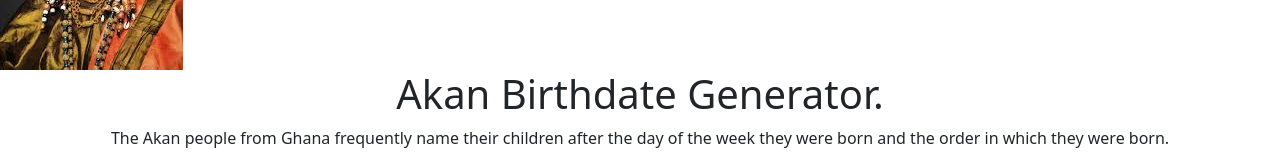
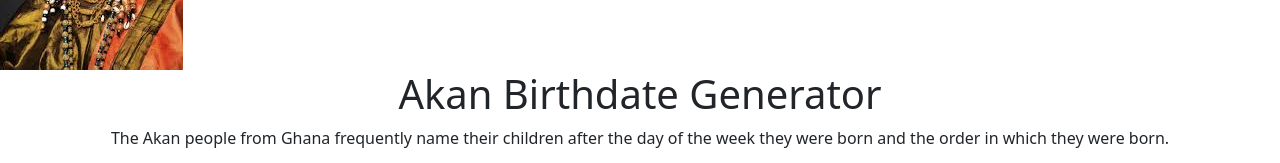
Before and after one commit to Chebichii-Lab/akan, a plain HTML site: page index.html in a window 1280 px wide. Shown: the part 205-368 px from the top of the page. Drawn offline with Linux system fonts and the light colour scheme; files whose address does not match are found by name.

Commit message:
removed a fullstop

```diff
--- a/index.html
+++ b/index.html
@@ -11,7 +11,7 @@
 <img src="akan.jpeg">
     <body>
         <div class="container-fluid-bg">
-            <h1>Akan Birthdate Generator.</h1>
+            <h1>Akan Birthdate Generator</h1>
             <p>The Akan people from Ghana frequently name their children
                 after the day of the week they were born and the order
                 in which they were born.
```
